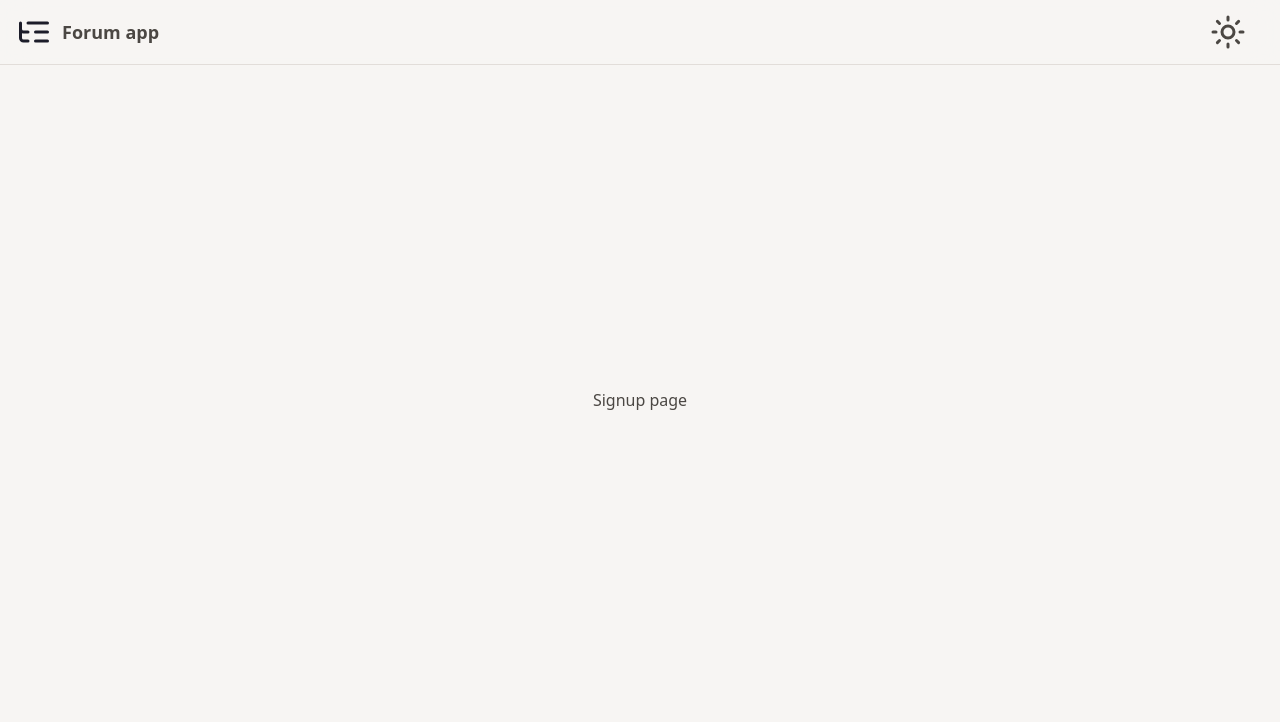
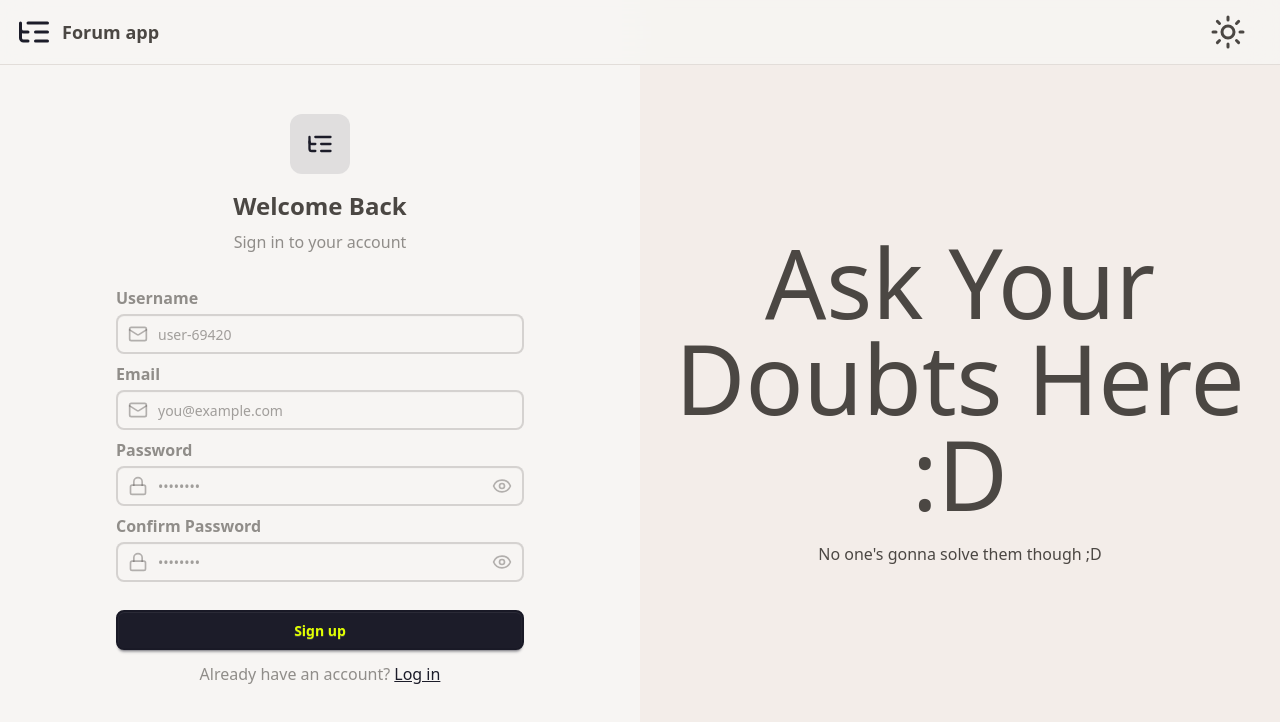
Before and after one commit to Aditya01543/forum-app, a React (Vite) app in the folder frontend/: page /signup in a window 1280 px wide. Shown: the top 722 px of the page. Built offline with nearby package versions, Linux system fonts and the light colour scheme.

Commit message:
Signup page frontend completed

```diff
--- a/frontend/src/pages/SignupPage.jsx
+++ b/frontend/src/pages/SignupPage.jsx
@@ -1,19 +1,194 @@
 import React, { useState } from 'react'
 import { authManager } from '../managers/authManager';
+import toast from "react-hot-toast";
+import { Eye, EyeOff, ListTree, Loader2, Lock, Mail } from 'lucide-react';
+import { Link } from 'react-router-dom';
 
 const SignupPage = () => {
 
-  const {isLoggingIn, login} = authManager();
+  const {isSigningUp, signup} = authManager();
+  const [showPassword, setShowPassword] = useState(false);
+  const [showCPassword, setShowCPassword] = useState(false);
 
-  const [showPassword, setShowPassword] = useState(false);
   const [formData, setFormData] = useState({
+    username: "",
     email: "",
     password: "",
+    cPassword: ""
   });
 
+  const validateForm = () => {
+    const trimmedName = formData.username.trim();
+
+    if(!trimmedName) return toast.error("Username is required");
+    if(trimmedName.includes(" ")) return toast.error("Username should nor include any space");
+
+    if(!formData.email.trim()) return toast.error("Email is required");
+    if(!/\S+@\S+\.\S+/.test(formData.email)) return toast.error("Invalid email format");
+
+    if(!formData.password) return toast.error("Password is required");
+    if(formData.password.length < 6) return toast.error("Password must be at least 6 characters");
+    if(formData.password.includes(" ")) return toast.error("Password should not have a space");
+
+    if(!formData.cPassword) return toast.error("Please re-enter the password");
+    if(formData.password !== formData.cPassword) return toast.error("Passwords don't match!!");
+
+    return true;
+  };
+
+  const handleSubmit = (e) => {
+    e.preventDefault();
+
+    const success = validateForm();
+
+    if(success===true){
+      const { cPassword, ...signupData } = formData;
+      console.log(signupData);
+      signup(signupData);
+    }
+  };
+
   return (
-    <div className='flex justify-center items-center w-full h-screen'>
-      <p>Signup page</p>
+    <div className='h-screen items-center grid lg:grid-cols-2 overflow-auto'>
+
+      <div className='flex flex-col justify-center items-center'>
+        <div className='max-w-md w-full'>
+
+          <div className='mb-8 flex flex-col items-center gap-2'>
+            <div className='size-15 bg-primary/10 flex items-center justify-center rounded-xl hover:bg-primary/20'>
+              <ListTree className='size-7 text-primary'/>
+            </div>
+            <h1 className="text-2xl font-bold mt-2">Welcome Back</h1>
+            <p className="text-base-content/60">Sign in to your account</p>
+          </div>
+
+          <form className='space-y-2 mx-5 mb-3' onSubmit={handleSubmit}>
+
+            <div className='space-y-1'>
+              <label className='label'>
+                <span className='font-bold'>Username</span>
+              </label>
+              <div className="relative">
+                <div className="absolute inset-y-0 left-0 pl-3 flex items-center pointer-events-none">
+                  <Mail className="size-5 z-40 text-base-content/40" />
+                </div>
+                <input
+                  type="text"
+                  className={`input input-bordered w-full pl-10`}
+                  placeholder="user-69420"
+                  value={formData.username}
+                  onChange={(e) => setFormData({ ...formData, username: e.target.value })}
+                />
+              </div>
+            </div>
+
+            <div className='space-y-1'>
+              <label className='label'>
+                <span className='font-bold'>Email</span>
+              </label>
+              <div className="relative">
+                <div className="absolute inset-y-0 left-0 pl-3 flex items-center pointer-events-none">
+                  <Mail className="size-5 z-40 text-base-content/40" />
+                </div>
+                <input
+                  type="email"
+                  className={`input input-bordered w-full pl-10`}
+                  placeholder="you@example.com"
+                  value={formData.email}
+                  onChange={(e) => setFormData({ ...formData, email: e.target.value })}
+                />
+              </div>
+            </div>
+
+            <div className="form-control space-y-1">
+              <label className="label">
+                <span className="label-text font-bold">Password</span>
+              </label>
+              <div className="relative">
+                <div className="absolute inset-y-0 left-0 pl-3 flex items-center pointer-events-none">
+                  <Lock className="size-5 z-40 text-base-content/40" />
+                </div>
+                <input
+                  type={showPassword ? "text" : "password"}
+                  className={`input input-bordered w-full pl-10`}
+                  placeholder="••••••••"
+                  value={formData.password}
+                  onChange={(e) => setFormData({ ...formData, password: e.target.value })}
+                />
+                <button
+                  type="button"
+                  className="absolute inset-y-0 right-0 pr-3 flex items-center"
+                  onClick={() => setShowPassword(!showPassword)}
+                >
+                  {showPassword ? (
+                    <EyeOff className="size-5 z-40 text-base-content/40" />
+                  ) : (
+                    <Eye className="size-5 z-40 text-base-content/40" />
+                  )}
+                </button>
+              </div>
+            </div>
+
+            <div className="form-control space-y-1">
+              <label className="label">
+                <span className="label-text font-bold">Confirm Password</span>
+              </label>
+              <div className="relative">
+                <div className="absolute inset-y-0 left-0 pl-3 flex items-center pointer-events-none">
+                  <Lock className="size-5 z-40 text-base-content/40" />
+                </div>
+                <input
+                  type={showCPassword ? "text" : "password"}
+                  className={`input input-bordered w-full pl-10`}
+                  placeholder="••••••••"
+                  value={formData.cPassword}
+                  onChange={(e) => setFormData({ ...formData, cPassword: e.target.value })}
+                />
+                <button
+                  type="button"
+                  className="absolute inset-y-0 right-0 pr-3 flex items-center"
+                  onClick={() => setShowCPassword(!showCPassword)}
+                >
+                  {showCPassword ? (
+                    <EyeOff className="size-5 z-40 text-base-content/40" />
+                  ) : (
+                    <Eye className="size-5 z-40 text-base-content/40" />
+                  )}
+                </button>
+              </div>
+            </div>
+
+            <button type="submit" className="btn btn-primary w-full mt-5" disabled={isSigningUp}>
+              {isSigningUp ? (
+                <>
+                  <Loader2 className="size-5 z-40 animate-spin" />
+                  Loading...
+                </>
+              ) : (
+                "Sign up"
+              )}
+            </button>
+
+          </form>
+
+          <div className="text-center">
+            <p className="text-base-content/60">
+              Already have an account?{" "}
+              <Link to="/login" className="link link-primary">
+                Log in
+              </Link>
+            </p>
+          </div>
+
+        </div>
+      </div>
+
+      <div className='hidden lg:flex flex-col justify-center bg-base-200 h-full items-center space-y-5'>
+        <span className='text-8xl text-center px-7 font-medium'>Ask Your Doubts Here :D</span>
+
+        <span className='text-center'>No one's gonna solve them though ;D</span>
+      </div>
+
     </div>
   )
 }
```
